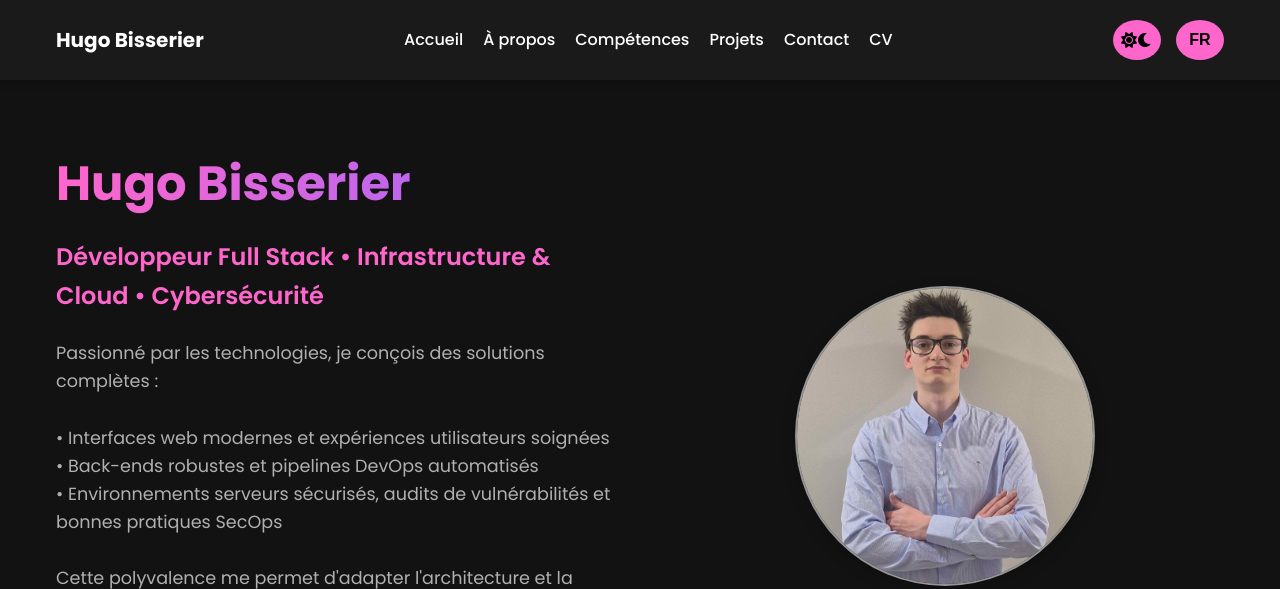
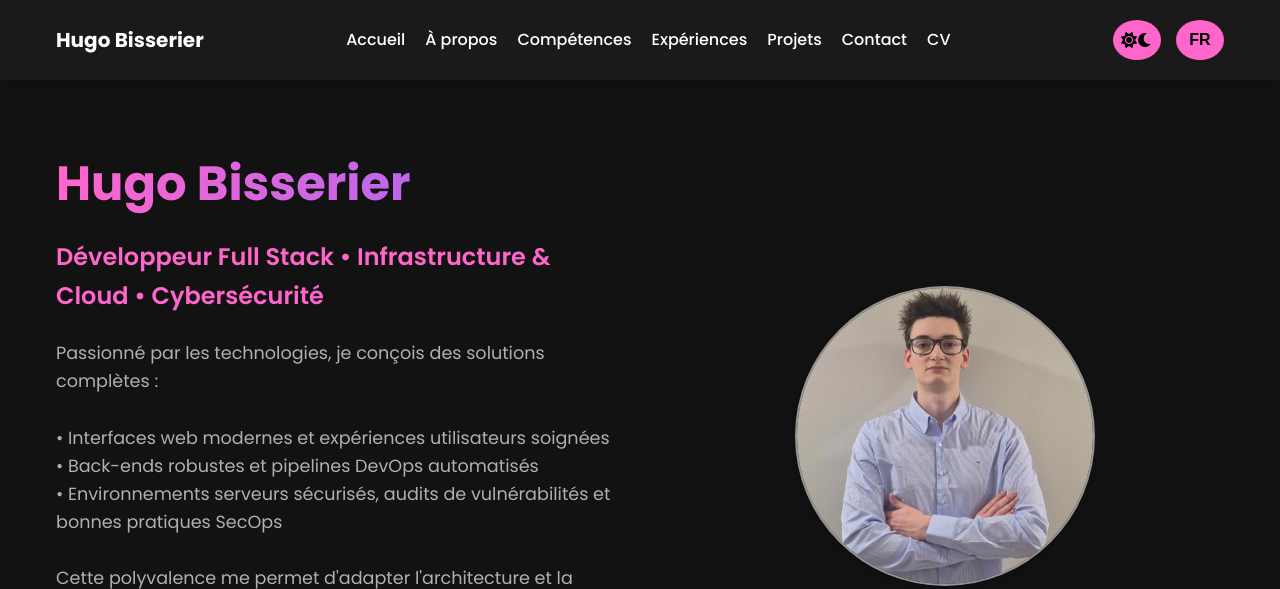
Before and after one commit to MentalOfCrow/dev-portfolio, a PHP site: page / in a window 1280 px wide. Shown: the top 589 px of the page. Run offline with PHP 8.4, Linux system fonts and the light colour scheme.

Commit message:
Update header.php

```diff
--- a/views/partials/header.php
+++ b/views/partials/header.php
@@ -15,6 +15,7 @@
                 <li><a href="/" <?= isset($current_page) && $current_page === 'home' ? 'class="active"' : '' ?> data-translate="nav_home">Accueil</a></li>
                 <li><a href="/about" <?= isset($current_page) && $current_page === 'about' ? 'class="active"' : '' ?> data-translate="nav_about">À propos</a></li>
                 <li><a href="/skills" <?= isset($current_page) && $current_page === 'skills' ? 'class="active"' : '' ?> data-translate="nav_skills">Compétences</a></li>
+                <li><a href="/experiences#experiences" <?= isset($current_page) && $current_page === 'experiences' ? 'class="active"' : '' ?> data-translate="nav_experiences">Expériences</a></li>
                 <li><a href="/projects" <?= isset($current_page) && $current_page === 'projects' ? 'class="active"' : '' ?> data-translate="nav_projects">Projets</a></li>
                 <li><a href="/contact" <?= isset($current_page) && $current_page === 'contact' ? 'class="active"' : '' ?> data-translate="nav_contact">Contact</a></li>
                 <li><a href="/cv" <?= isset($current_page) && $current_page === 'cv' ? 'class="active"' : '' ?> data-translate="nav_cv">CV</a></li>
```
